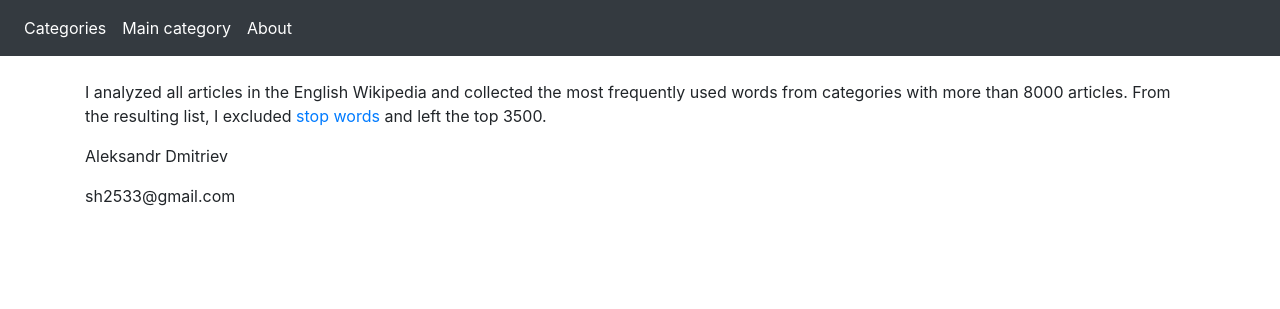
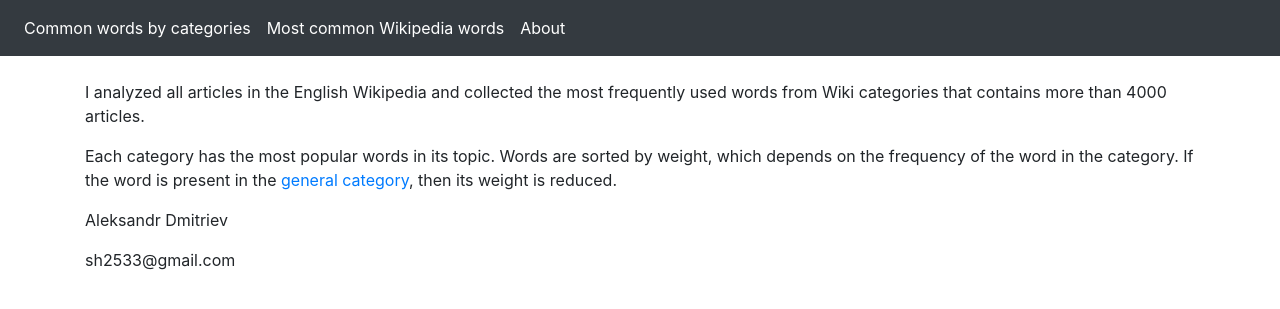
Before and after one commit to shurik2533/wiki_top_words, a Django app: template wiki_top_words/wiki/templates/wiki/base_about.html in a window 1280 px wide. Shown: the top 309 px of the page. Run offline with Django 3.2, Linux system fonts and the light colour scheme; the template is opened without the code that fills it, so the values that code supplies are empty; some libraries are stand-ins or nearby versions.

Commit message:
fix for new words

```diff
--- a/wiki_top_words/wiki/models.py
+++ b/wiki_top_words/wiki/models.py
@@ -12,7 +12,7 @@ class Category(models.Model):
 class Word(models.Model):
     category = models.ForeignKey(Category, on_delete=models.CASCADE)
     word = models.CharField(max_length=100)
-    count = models.IntegerField(default=0)
+    score = models.FloatField(default=0)
 
     def __str__(self):
         return self.category.category_name + ':' + self.word
--- a/wiki_top_words/wiki/templates/wiki/base.html
+++ b/wiki_top_words/wiki/templates/wiki/base.html
@@ -19,10 +19,10 @@
         <ul class="navbar-nav bd-navbar-nav flex-row">
             {% block sidebar %}
             <li class="nav-item">
-                <a class="nav-link active" href="/">Categories</a>
+                <a class="nav-link active" href="/">Common words by categories</a>
             </li>
             <li class="nav-item">
-                <a class="nav-link active" href="/categories/Main_topic_classifications">Main category</a>
+                <a class="nav-link active" href="/categories/Most_common_Wikipedia_words">Most common Wikipedia words</a>
             </li>
             <li class="nav-item">
                 <a class="nav-link active" href="/about">About</a>
--- a/wiki_top_words/wiki/templates/wiki/base_about.html
+++ b/wiki_top_words/wiki/templates/wiki/base_about.html
@@ -1,10 +1,12 @@
 {% extends "wiki/base.html" %}
-{% block title %}My amazing blog{% endblock %}
+{% block title %}Most common English words{% endblock %}
 
 {% block content %}
     <p>
-        I analyzed all articles in the English Wikipedia and collected the most frequently used words from categories with more than 8000 articles.
-        From the resulting list, I excluded <a href="/stop_words/">stop words</a> and left the top 3500.
+        I analyzed all articles in the English Wikipedia and collected the most frequently used words from Wiki categories that contains more than 4000 articles.
+    </p>
+    <p>
+        Each category has the most popular words in its topic. Words are sorted by weight, which depends on the frequency of the word in the category. If the word is present in the <a href="/categories/Most_common_Wikipedia_words">general category</a>, then its weight is reduced.
     </p>
     <p>Aleksandr Dmitriev</p>
     <p>sh2533@gmail.com</p>
--- a/wiki_top_words/wiki/views.py
+++ b/wiki_top_words/wiki/views.py
@@ -12,7 +12,7 @@ def index(request):
 
 
 def category_words(request, category_name):
-    words = Word.objects.filter(category__category_name=category_name).order_by('-count')
+    words = Word.objects.filter(category__category_name=category_name).order_by('-score')
     if not words:
         raise Http404("Category does not exist")
     context = {
```
Also changed, not shown: wiki_top_words/wiki/templates/wiki/base_words.html (+5 -5 lines).
